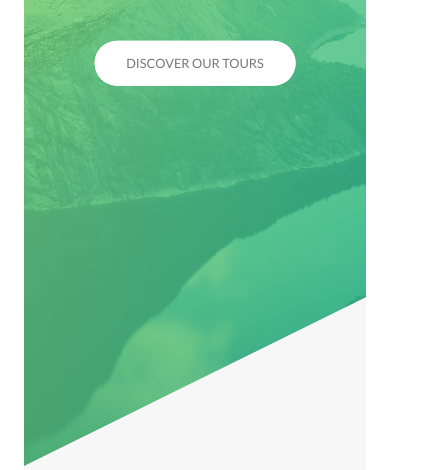
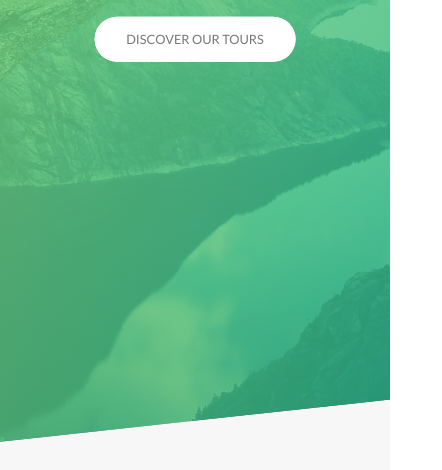
Before and after one commit to vbobey/natours, a website: page index.html in a window 390 px wide. Shown: the part 360-830 px from the top of the page, 442 px wide, since content can reach past the window. Drawn offline with Linux system fonts and the light colour scheme.

Commit message:
Typography & Overall Layout Changes
Make more responsive typography and overall layout. Work still needs to be done on individual sections for smaller devices.

```diff
--- a/sass/abstracts/_variables.scss
+++ b/sass/abstracts/_variables.scss
@@ -23,4 +23,5 @@ $default-font-size: 1.6rem;
 // GRID
 $grid-width: 114rem;
 $gutter-vertical: 8rem;
+$gutter-vertical-small: 6rem;
 $gutter-horizontal: 6rem;
--- a/sass/base/_base.scss
+++ b/sass/base/_base.scss
@@ -25,4 +25,9 @@ html {
 
 body {
     box-sizing: border-box;
+    padding: 3rem;
+
+    @include respond(tab-port) {
+        padding: 0;
+    }
 }
--- a/sass/base/_typography.scss
+++ b/sass/base/_typography.scss
@@ -3,7 +3,6 @@ body {
     font-weight: 400;
     line-height: 1.7;
     color: $color-grey-dark;
-    padding: 3rem;
 }
 
 .heading-primary {
@@ -21,6 +20,11 @@ body {
         letter-spacing: 3.5rem;
 
         animation: moveInRight 1s ease-out;
+
+        @include respond(phone) {
+            letter-spacing: 1rem;
+            font-family: 5rem;
+        }
     }
 
     &--sub {
@@ -30,6 +34,10 @@ body {
         letter-spacing: 1.75rem;
 
         animation: moveInLeft 1s ease-out;
+
+        @include respond(phone) {
+            letter-spacing: .5rem;
+        }
     }
 }
 
@@ -48,6 +56,14 @@ body {
     color: transparent;
     letter-spacing: 2px;
     transition: all .2s;
+
+    @include respond(tab-port) {
+        font-size: 3rem;
+    }
+
+    @include respond(phone) {
+        font-size: 2.5rem;
+    }
 
     /*
     &:hover {
--- a/sass/layout/_footer.scss
+++ b/sass/layout/_footer.scss
@@ -3,6 +3,10 @@
     background-color: $color-grey-dark-3;
     padding: 10rem 0;
     font-size: 1.4rem;
+
+    @include respond(tab-port) {
+        padding: 8rem 0;
+    }
 
     &__logo-box {
         text-align: center;
@@ -18,6 +22,11 @@
         border-top: 1px solid $color-grey-dark;
         padding-top: 2rem;
         display: inline-block;
+
+        @include respond(tab-port) {
+            width: 100%;
+            text-align: center;
+        }
     }
 
     &__list {
@@ -56,5 +65,10 @@
         padding-top: 2rem;
         width: 80%;
         float: right;
+
+        @include respond(tab-port) {
+            width: 100%;
+            float: none;
+        }
     }
 }
--- a/sass/layout/_grid.scss
+++ b/sass/layout/_grid.scss
@@ -4,6 +4,15 @@
 
     &:not(:last-child) {
         margin-bottom: $gutter-vertical;
+
+        @include respond(tab-port) {
+            margin-bottom: $gutter-vertical-small;
+        }
+    }
+
+    @include respond(tab-port) {
+        max-width: 50rem;
+        padding: 0 3rem;
     }
 
     @include clearfix;
@@ -13,6 +22,15 @@
 
         &:not(:last-child) {
             margin-right: $gutter-horizontal;
+
+            @include respond(tab-port) {
+                margin-right: 0;
+                margin-bottom: $gutter-vertical-small;
+            }
+        }
+
+        @include respond(tab-port) {
+            width: 100% !important;
         }
     }
 
--- a/sass/layout/_header.scss
+++ b/sass/layout/_header.scss
@@ -10,6 +10,11 @@
     position: relative;
     -webkit-clip-path: polygon(0 0, 100% 0, 100% 75vh, 0 100%);
     clip-path: polygon(0 0, 100% 0, 100% 75vh, 0 100%);
+
+    @include respond(tab-port) {
+        -webkit-clip-path: polygon(0 0, 100% 0, 100% 90vh, 0 100%);
+        clip-path: polygon(0 0, 100% 0, 100% 90vh, 0 100%);
+    }
 
     &__logo-box {
         position: absolute;
--- a/sass/layout/_navigation.scss
+++ b/sass/layout/_navigation.scss
@@ -15,6 +15,16 @@
         box-shadow: 0 1rem 3rem rgba($color-black, .1);
         text-align: center;
         cursor: pointer;
+
+        @include respond(tab-port) {
+            top: 4rem;
+            right: 4rem;
+        }
+
+        @include respond(phone) {
+            top: 3rem;
+            right: 3rem;
+        }
     }
 
     &__background {
@@ -27,6 +37,16 @@
         background-image: radial-gradient($color-primary-light, $color-primary-dark);
         z-index: 1000;
         transition: all .7s cubic-bezier(.83, 0, .17, 1);
+
+        @include respond(tab-port) {
+            top: 4.5rem;
+            right: 4.5rem;
+        }
+
+        @include respond(phone) {
+            top: 3.5rem;
+            right: 3.5rem;
+        }
     }
 
     &__nav {
```
Also changed, not shown: css/style.css.
